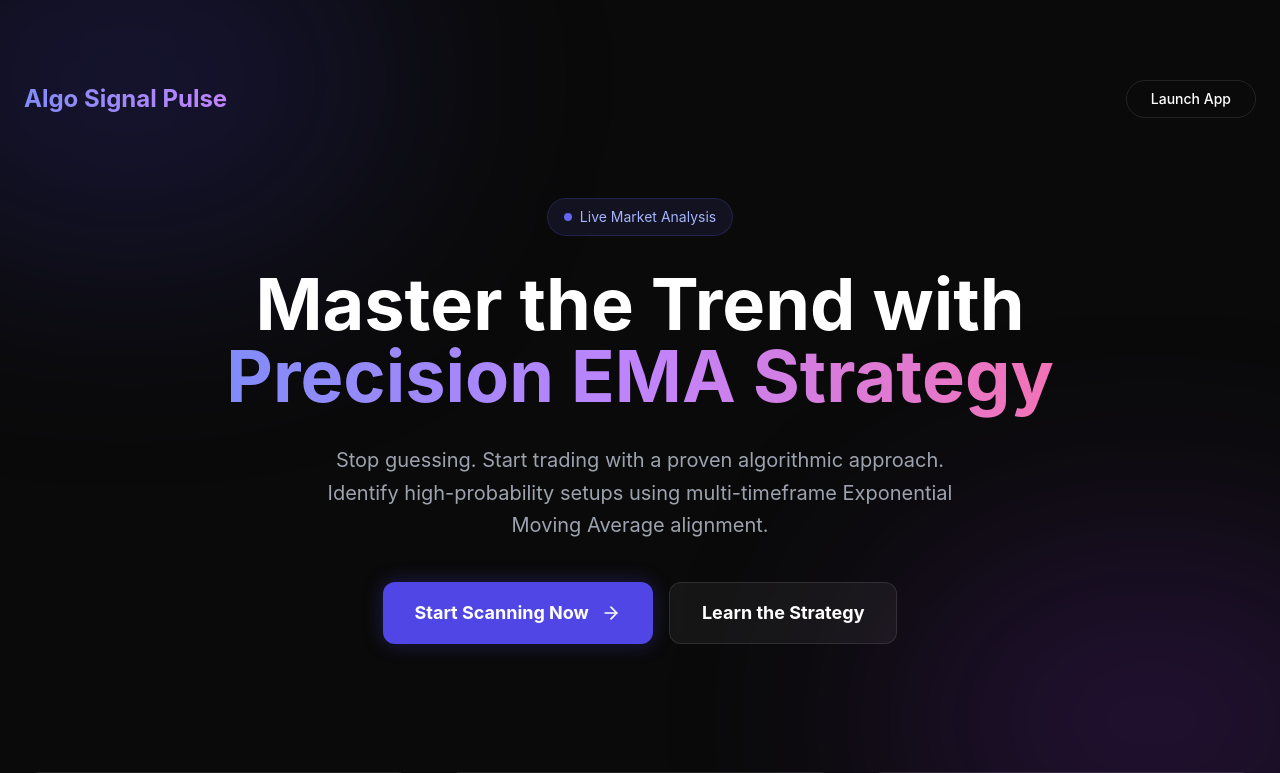
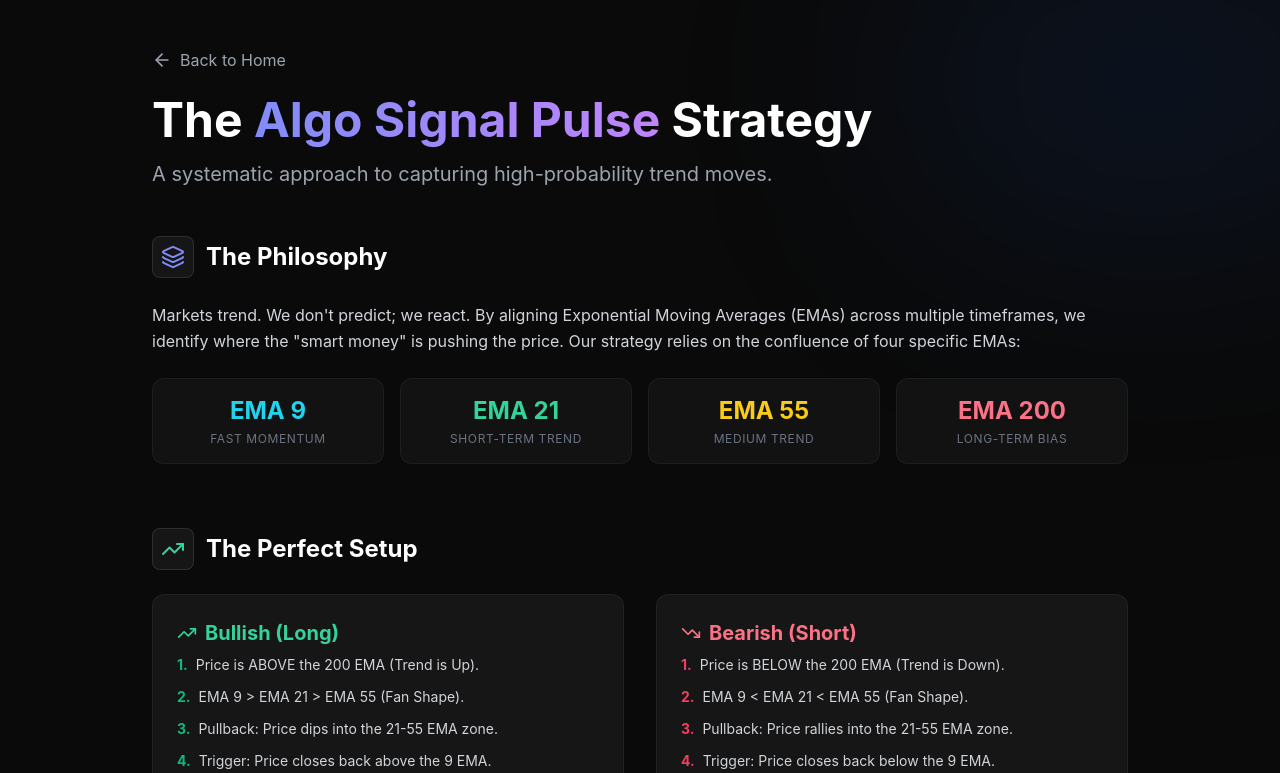
Before and after one commit to sainathtaidalwar/ema-scanner, a React (Vite) app in the folder webapp/: page /learn in a window 1280 px wide. Shown: the top 773 px of the page. Built offline with nearby package versions, Linux system fonts and the light colour scheme; no server answers.

Commit message:
feat: implement react-router-dom for browser history navigation

```diff
--- a/webapp/package.json
+++ b/webapp/package.json
@@ -16,6 +16,7 @@
     "lucide-react": "^0.562.0",
     "react": "^19.2.0",
     "react-dom": "^19.2.0",
+    "react-router-dom": "^7.11.0",
     "tailwind-merge": "^3.4.0"
   },
   "devDependencies": {
--- a/webapp/src/App.jsx
+++ b/webapp/src/App.jsx
@@ -1,30 +1,21 @@
-import { useState } from 'react';
+import { BrowserRouter, Routes, Route, Navigate } from 'react-router-dom';
 import ScannerDashboard from './components/ScannerDashboard';
 import LandingPage from './components/LandingPage';
 import LearnStrategy from './components/LearnStrategy';
 
 function App() {
-  const [view, setView] = useState('home'); // 'home', 'scanner', 'learn'
-
   return (
-    <div className="min-h-screen bg-dark-900 text-white">
-      {view === 'scanner' && (
-        <div className="p-6">
-          <ScannerDashboard onBack={() => setView('home')} />
-        </div>
-      )}
-
-      {view === 'learn' && (
-        <LearnStrategy onBack={() => setView('home')} />
-      )}
-
-      {view === 'home' && (
-        <LandingPage
-          onEnter={() => setView('scanner')}
-          onLearn={() => setView('learn')}
-        />
-      )}
-    </div>
+    <BrowserRouter>
+      <div className="min-h-screen bg-dark-900 text-white">
+        <Routes>
+          <Route path="/" element={<LandingPage />} />
+          <Route path="/scanner" element={<ScannerDashboard />} />
+          <Route path="/learn" element={<LearnStrategy />} />
+          {/* Redirect unknown routes to home */}
+          <Route path="*" element={<Navigate to="/" replace />} />
+        </Routes>
+      </div>
+    </BrowserRouter>
   );
 }
 
--- a/webapp/src/components/LandingPage.jsx
+++ b/webapp/src/components/LandingPage.jsx
@@ -1,8 +1,9 @@
 import { motion } from 'framer-motion';
 import PropTypes from 'prop-types';
+import { useNavigate } from 'react-router-dom';
 import { MousePointer2, TrendingUp, ShieldCheck, Activity, ArrowRight } from 'lucide-react';
 
-
+// ... animations ...
 const fadeInUp = {
     initial: { opacity: 0, y: 20 },
     animate: { opacity: 1, y: 0 },
@@ -43,7 +44,9 @@ StepCard.propTypes = {
     delay: PropTypes.number.isRequired,
 };
 
-function LandingPage({ onEnter, onLearn }) {
+function LandingPage() {
+    const navigate = useNavigate();
+
     return (
         <div className="min-h-screen bg-dark-900 text-white overflow-hidden selection:bg-indigo-500/30">
             {/* Background Gradients */}
@@ -60,7 +63,7 @@ function LandingPage({ onEnter, onLearn }) {
                         Algo Signal Pulse
                     </div>
                     <button
-                        onClick={onEnter}
+                        onClick={() => navigate('/scanner')}
                         className="px-6 py-2 rounded-full border border-white/10 hover:bg-white/5 transition-all text-sm font-medium"
                     >
                         Launch App
@@ -96,7 +99,7 @@ function LandingPage({ onEnter, onLearn }) {
 
                     <motion.div variants={fadeInUp} className="flex flex-col sm:flex-row gap-4 justify-center">
                         <button
-                            onClick={onEnter}
+                            onClick={() => navigate('/scanner')}
                             className="group relative px-8 py-4 bg-indigo-600 hover:bg-indigo-500 rounded-xl font-bold text-lg transition-all shadow-[0_0_20px_rgba(79,70,229,0.3)] hover:shadow-[0_0_30px_rgba(79,70,229,0.5)] flex items-center justify-between gap-3 overflow-hidden"
                         >
                             <span className="absolute inset-0 w-full h-full bg-gradient-to-r from-transparent via-white/10 to-transparent translate-x-[-100%] group-hover:translate-x-[100%] transition-transform duration-700" />
@@ -104,7 +107,7 @@ function LandingPage({ onEnter, onLearn }) {
                             <ArrowRight className="w-5 h-5 group-hover:translate-x-1 transition-transform" />
                         </button>
                         <button
-                            onClick={onLearn}
+                            onClick={() => navigate('/learn')}
                             className="px-8 py-4 bg-white/5 hover:bg-white/10 border border-white/10 rounded-xl font-bold text-lg transition-all"
                         >
                             Learn the Strategy
@@ -200,9 +203,4 @@ function LandingPage({ onEnter, onLearn }) {
     );
 }
 
-LandingPage.propTypes = {
-    onEnter: PropTypes.func.isRequired,
-    onLearn: PropTypes.func.isRequired,
-};
-
 export default LandingPage;
--- a/webapp/src/components/LearnStrategy.jsx
+++ b/webapp/src/components/LearnStrategy.jsx
@@ -1,8 +1,11 @@
 import { motion } from 'framer-motion';
 import PropTypes from 'prop-types';
+import { useNavigate } from 'react-router-dom';
 import { ArrowLeft, TrendingUp, TrendingDown, Layers, AlertTriangle } from 'lucide-react';
 
-const LearnStrategy = ({ onBack }) => {
+const LearnStrategy = () => {
+    const navigate = useNavigate();
+
     return (
         <div className="min-h-screen bg-dark-900 text-white selection:bg-indigo-500/30">
             <div className="fixed inset-0 z-0 pointer-events-none">
@@ -13,7 +16,7 @@ const LearnStrategy = ({ onBack }) => {
                 {/* Header */}
                 <div className="mb-12">
                     <button
-                        onClick={onBack}
+                        onClick={() => navigate('/')}
                         className="flex items-center gap-2 text-gray-400 hover:text-white transition-colors mb-6 group"
                     >
                         <ArrowLeft className="w-5 h-5 group-hover:-translate-x-1 transition-transform" />
@@ -86,7 +89,7 @@ const LearnStrategy = ({ onBack }) => {
                 {/* Footer */}
                 <div className="mt-12 text-center">
                     <button
-                        onClick={onBack}
+                        onClick={() => navigate('/')}
                         className="px-8 py-3 bg-white/10 hover:bg-white/20 border border-white/10 rounded-full font-medium transition-all"
                     >
                         Ready? Go to Home
@@ -125,10 +128,6 @@ const EmaCard = ({ value, label, color }) => (
     </div>
 );
 
-LearnStrategy.propTypes = {
-    onBack: PropTypes.func.isRequired,
-};
-
 Section.propTypes = {
     title: PropTypes.string.isRequired,
     icon: PropTypes.element.isRequired,
--- a/webapp/src/components/ScannerDashboard.jsx
+++ b/webapp/src/components/ScannerDashboard.jsx
@@ -1,6 +1,7 @@
 import { useState, useEffect } from 'react';
 import axios from 'axios';
 import PropTypes from 'prop-types';
+import { useNavigate } from 'react-router-dom';
 import { Activity, ArrowDown, ArrowUp, RefreshCw, Settings, Play, ExternalLink, BarChart2, Zap, Layout, Clock } from 'lucide-react';
 import { motion, AnimatePresence } from 'framer-motion';
 import clsx from 'clsx';
@@ -8,7 +9,8 @@ import clsx from 'clsx';
 // Use environment variable for API URL in production, fallback to localhost for dev
 const API_BASE = import.meta.env.VITE_API_URL || 'http://127.0.0.1:5000/api';
 
-export default function ScannerDashboard({ onBack }) {
+export default function ScannerDashboard() {
+    const navigate = useNavigate();
     const [loading, setLoading] = useState(false);
     const [results, setResults] = useState([]);
     const [pairs, setPairs] = useState([]);
@@ -98,7 +100,7 @@ export default function ScannerDashboard({ onBack }) {
                         </div>
                         <div className="hidden md:flex gap-8 text-sm font-medium">
                             <button
-                                onClick={onBack}
+                                onClick={() => navigate('/')}
                                 className="text-gray-500 hover:text-white transition-colors flex items-center gap-2"
                             >
                                 <Layout size={14} /> Back to Home
```
Also changed, not shown: 1 other file (tests, documents, lock files or other folders).
